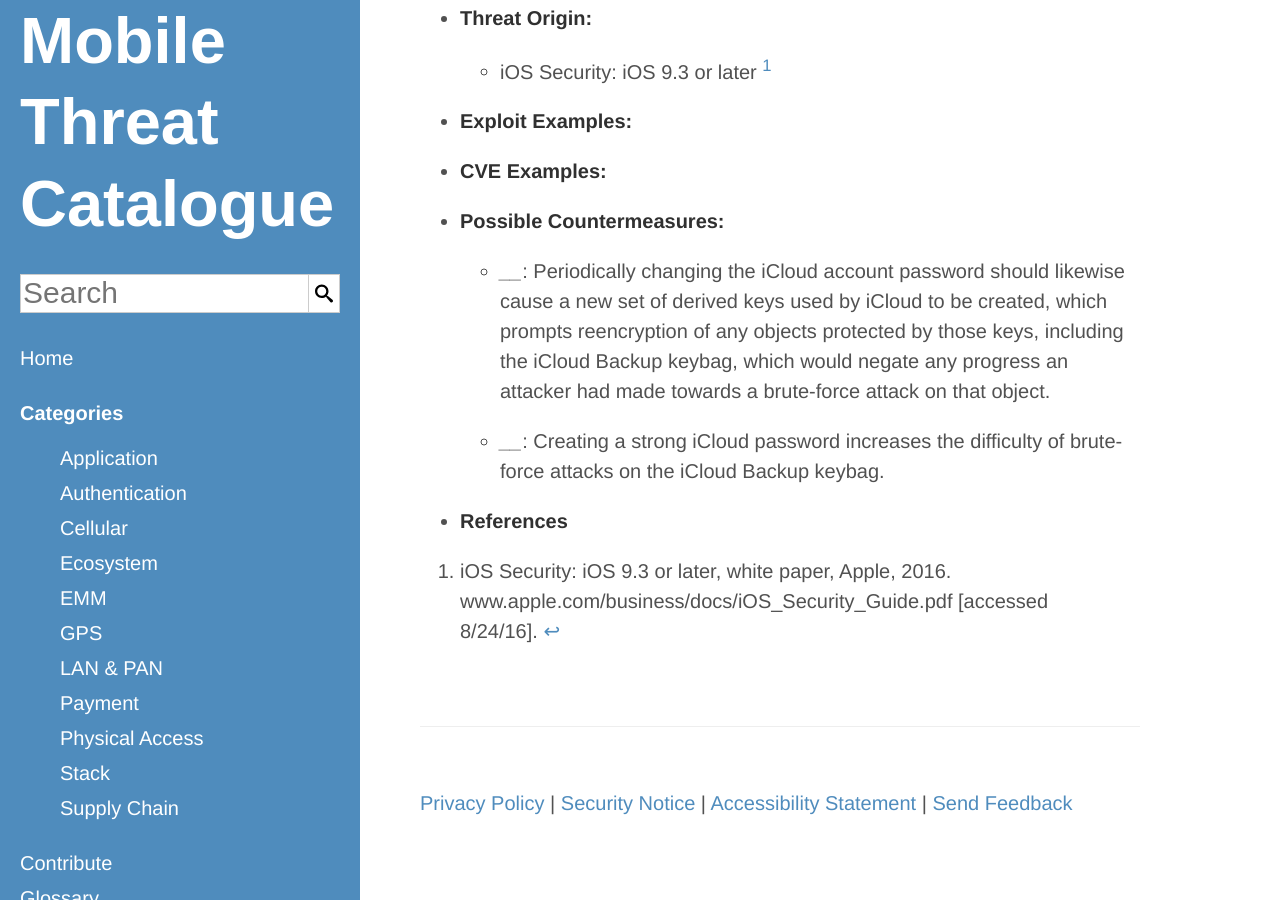
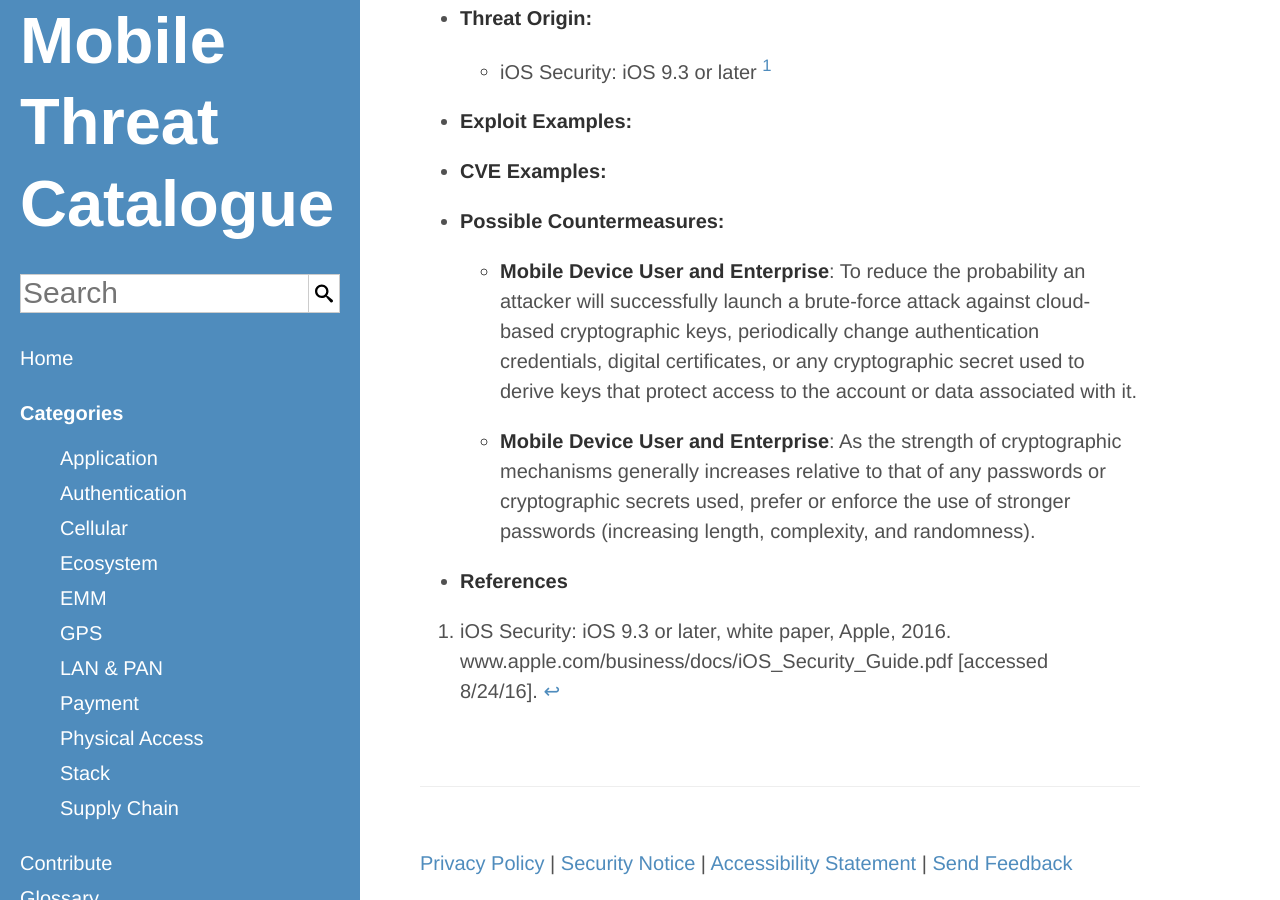
Before and after one commit to usnistgov/mobile-threat-catalogue, a Jekyll site: the page built from _ecosystem-threats/ECO-9.md, in a window 1280 px wide and 900 px high, scrolled down 544 px. Built offline with Jekyll 4.4.1, drawn with Linux system fonts in a browser that asks for light colours.

Commit message:
#13: update countermeasures and actors

```diff
--- a/_ecosystem-threats/ECO-9.md
+++ b/_ecosystem-threats/ECO-9.md
@@ -7,8 +7,10 @@
     ExploitExample:
     CVEExample:
     PossibleCountermeasures:
-        "Periodically changing the iCloud account password should likewise cause a new set of derived keys used by iCloud to be created, which prompts reencryption of any objects protected by those keys, including the iCloud Backup keybag, which would negate any progress an attacker had made towards a brute-force attack on that object.":
-            -
-        "Creating a strong iCloud password increases the difficulty of brute-force attacks on the iCloud Backup keybag.":
-            -
+        "To reduce the probability an attacker will successfully launch a brute-force attack against cloud-based cryptographic keys, periodically change authentication credentials, digital certificates, or any cryptographic secret used to derive keys that protect access to the account or data associated with it.":
+            - Mobile Device User
+            - Enterprise
+        "As the strength of cryptographic mechanisms generally increases relative to that of any passwords or cryptographic secrets used, prefer or enforce the use of stronger passwords (increasing length, complexity, and randomness).":
+            - Mobile Device User
+            - Enterprise
 ---
```
